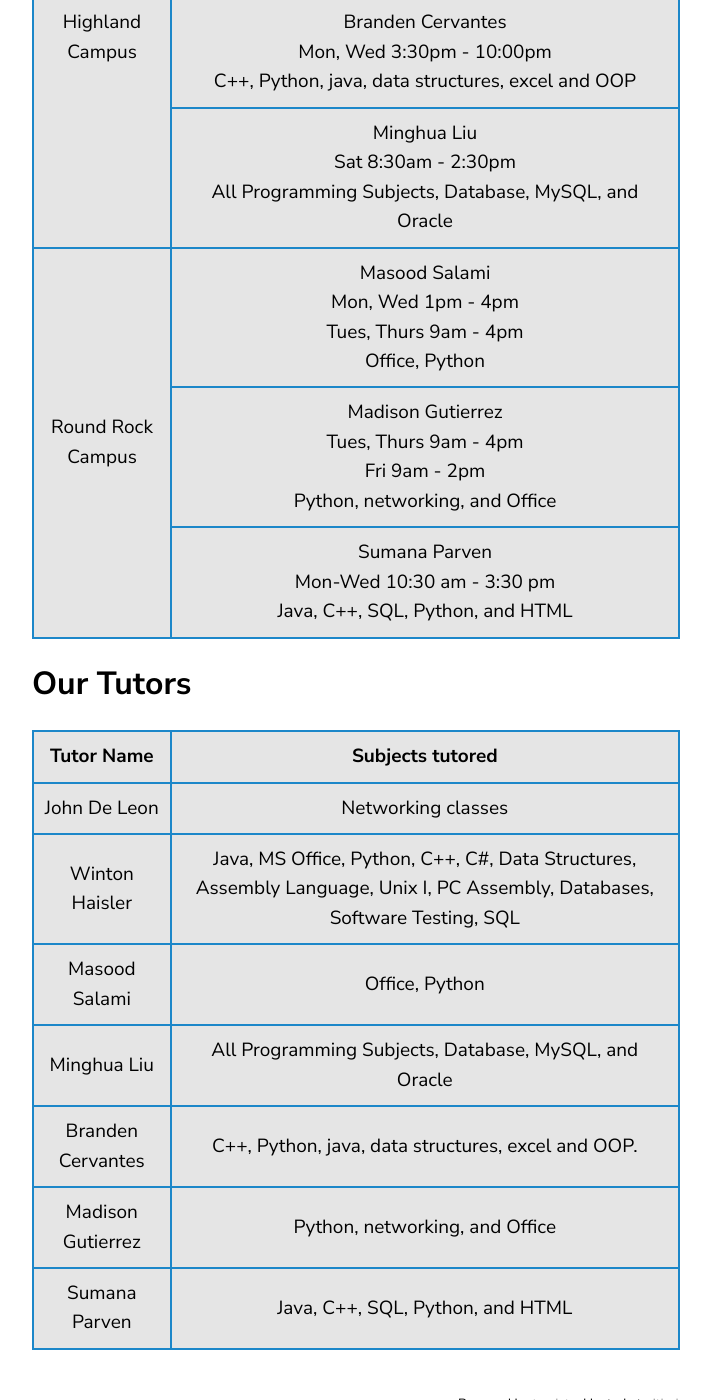
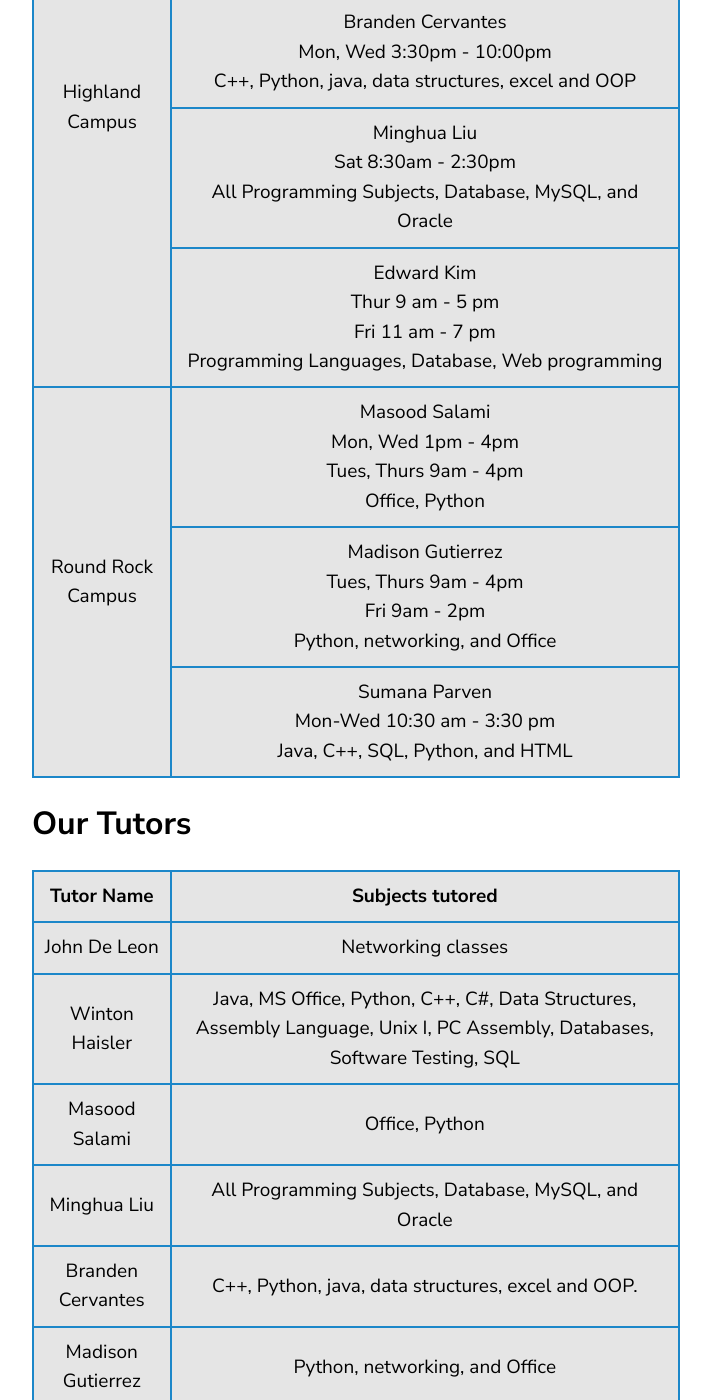
Before and after one commit to roosterrichard/acctutor, a Jekyll site: the page built from index.md, in a window 1280 px wide and 1400 px high, scrolled down 1925 px. Shown: the whole window, without its empty margins (68-779 px from the left). Built offline with Jekyll 4.4.1, drawn with Linux system fonts in a browser that asks for light colours; our own code applies the rules of GitHub Pages for plain Markdown files; some of the changed text lies outside the part shown.

Commit message:
Update index.md Added tutor Ed Kim

```diff
--- a/index.md
+++ b/index.md
@@ -41,7 +41,7 @@ This is a first come first serve system where the average wait time is < 3 minut
         </td>
     </tr>
     <tr>
-        <td rowspan="3">Highland Campus</td>
+        <td rowspan="4">Highland Campus</td>
         <td>
             Winton Haisler
             <br>
@@ -66,6 +66,17 @@ This is a first come first serve system where the average wait time is < 3 minut
             Sat 8:30am - 2:30pm
             <br>
             All Programming Subjects, Database, MySQL, and Oracle
+        </td>
+    </tr>
+    <tr>
+        <td>
+            Edward Kim
+            <br>
+            Thur 9 am - 5 pm
+            <br>
+            Fri 11 am - 7 pm
+            <br>
+            Programming Languages, Database, Web programming
         </td>
     </tr>
     <tr>
@@ -140,6 +151,10 @@ This is a first come first serve system where the average wait time is < 3 minut
     <td>Sumana Parven</td>
     <td>Java, C++, SQL, Python, and HTML</td>
 </tr>
+<tr>
+    <td>Edward Kim</td>
+    <td>Programming Languages, Database, Web programming</td>
+</tr>
 
 
 </table>
```
